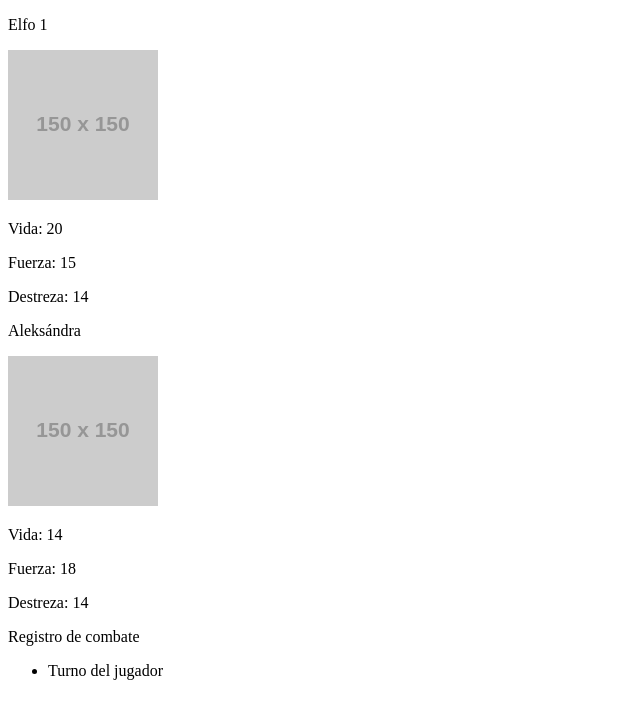
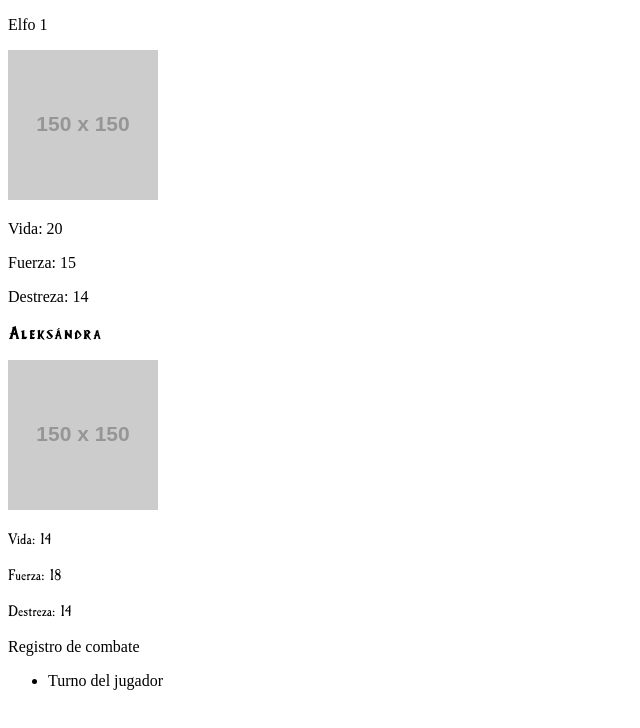
Before and after one commit to EliaAR/Card-Game-TDD-TypeScript, a React (Create React App) app: page / in a window 1280 px wide. Shown: the top 728 px of the page, without its empty margins (0-640 px from the left). Built offline with nearby package versions, Linux system fonts and the light colour scheme.

Commit message:
use fonts in player component

```diff
--- a/src/Components/Player/Player.tsx
+++ b/src/Components/Player/Player.tsx
@@ -1,15 +1,16 @@
 import { Character } from "../Common/Types";
+import "./player.scss";
 
 interface PlayerProps extends Character {}
 
 function Player({ name, srcImg, life, strength, dexterity }: PlayerProps) {
   return (
-    <section data-testid="playerSection">
+    <section data-testid="playerSection" className="player">
       <article>
-        <p>{name}</p>
+        <p className="player__name">{name}</p>
         <img src={srcImg} alt={`Imagen ${name}`} />
       </article>
-      <article>
+      <article className="player__statsContainer">
         <p>Vida: {life} </p>
         <p>Fuerza: {strength} </p>
         <p>Destreza: {dexterity} </p>
--- /dev/null
+++ b/src/Components/Player/player.scss
@@ -0,0 +1,8 @@
+.player {
+  &__name {
+    font-family: "heroquest";
+  }
+  &__statsContainer {
+    font-family: "caslon-antique.regular";
+  }
+}
```
